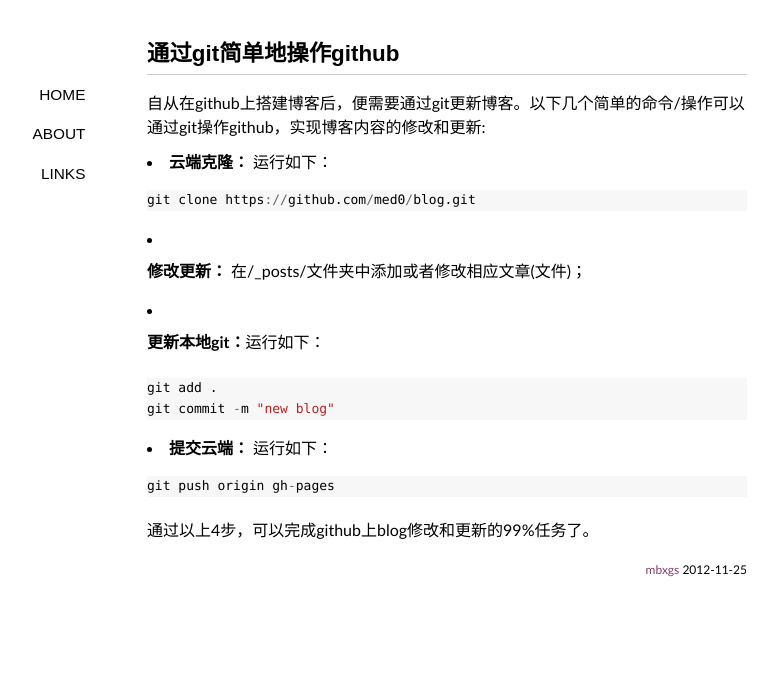
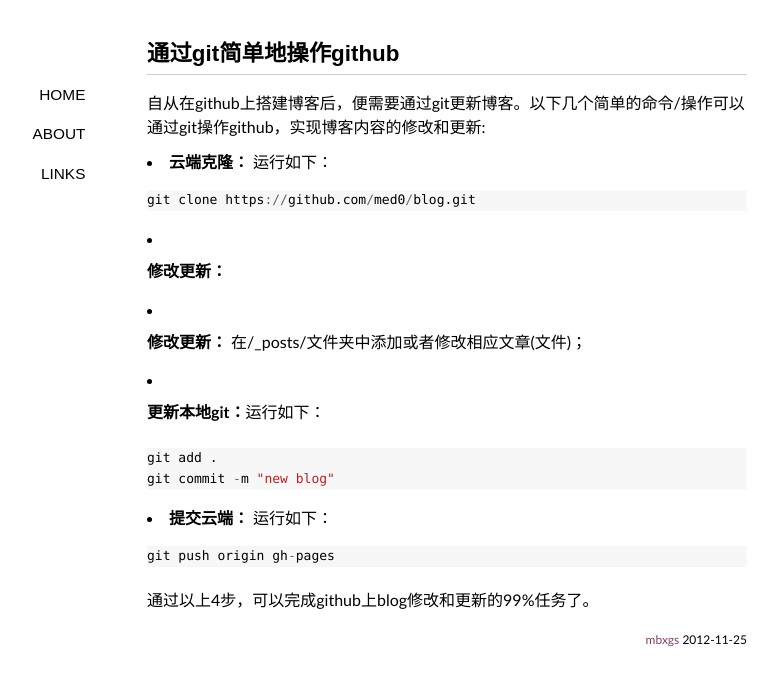
Before and after one commit to med0/blog, a Jekyll site: the page built from _posts/2012-11-25-github-by-git.md, in a window 1280 px wide. Shown: the top 686 px of the page, without its empty margins (193-970 px from the left). Built offline with Jekyll 4.4.1, drawn with Linux system fonts in a browser that asks for light colours; some web fonts are replaced; Markdown is read by kramdown in place of the engine named in the settings.

Commit message:
new blog

```diff
--- a/_posts/2012-11-25-github-by-git.md
+++ b/_posts/2012-11-25-github-by-git.md
@@ -10,6 +10,7 @@ title: 通过git简单地操作github
 git clone https://github.com/med0/blog.git
 {% endhighlight %}
 
+- **修改更新：**
 
 - **修改更新：** 在/_posts/文件夹中添加或者修改相应文章(文件)；
 
```
